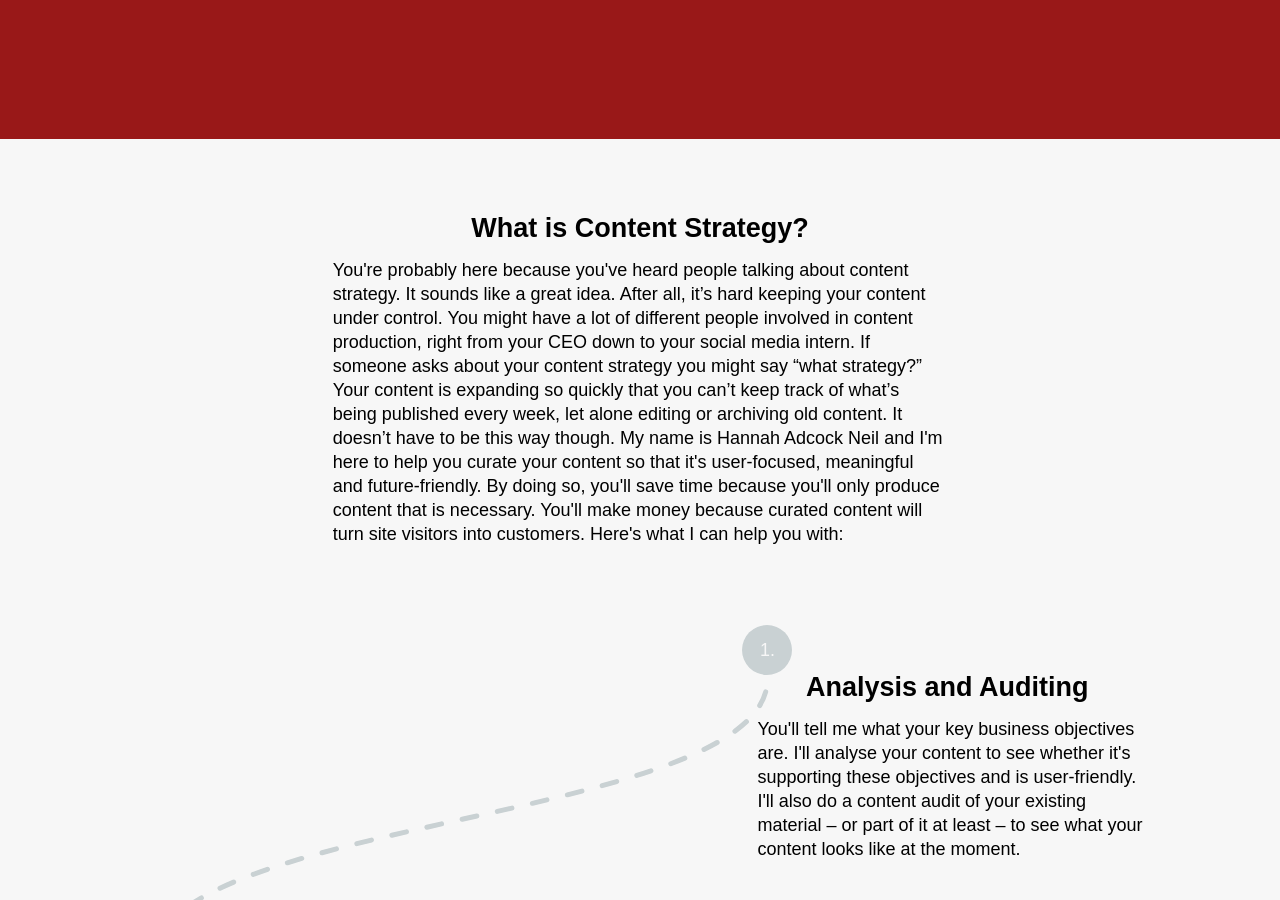
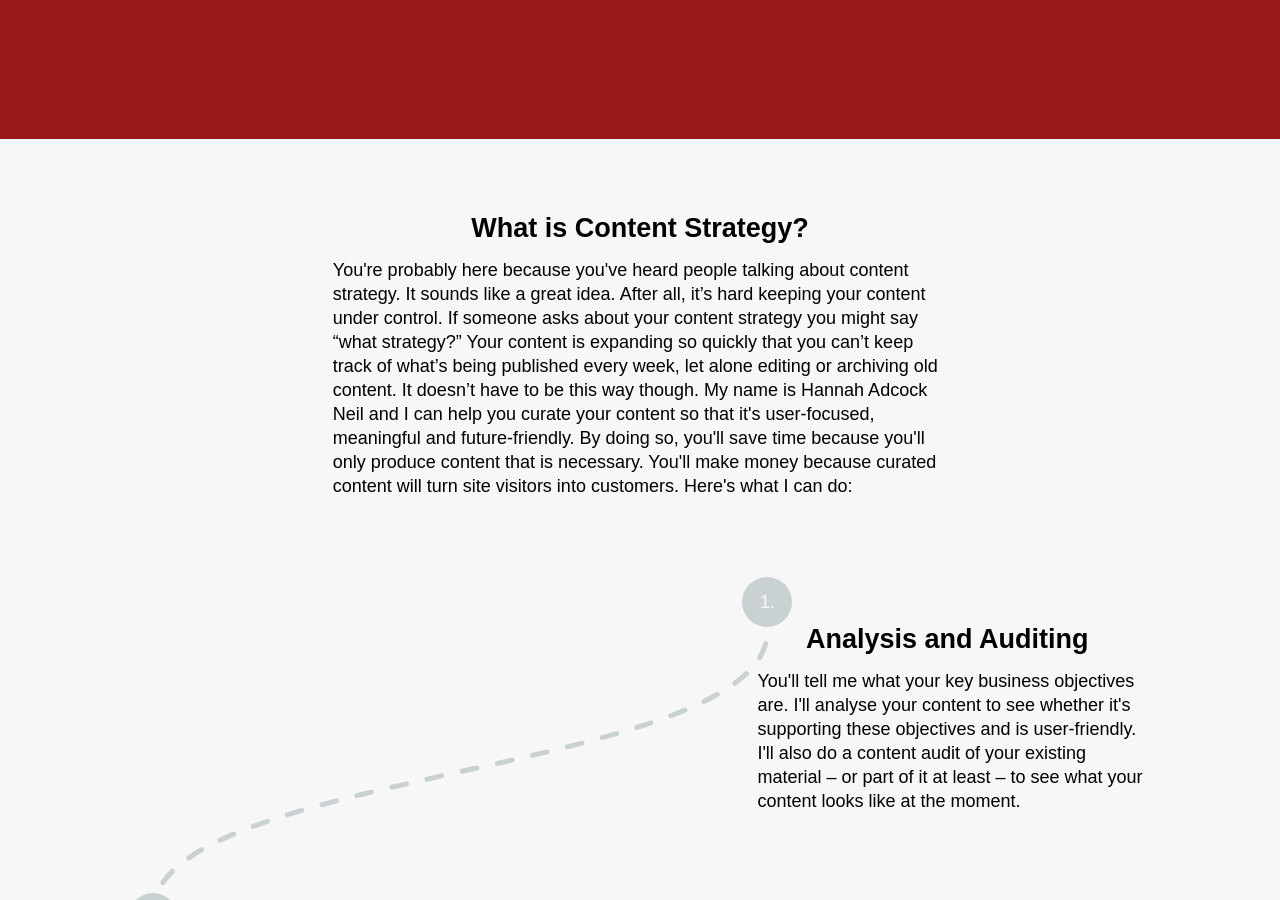
Before and after one commit to smokingpun/smokingpun.github.io, a Jekyll site: the page built from index.html, in a window 1280 px wide and 900 px high, scrolled down 394 px. Built offline with Jekyll 4.4.1, drawn with Linux system fonts in a browser that asks for light colours; nearby versions of some CDN libraries; some web fonts are replaced; Markdown is read by kramdown in place of the engine named in the settings.

Commit message:
editing changes

```diff
--- a/_layouts/homepage.html
+++ b/_layouts/homepage.html
@@ -52,7 +52,7 @@
     <section class="journey_center">
       <article>
         <h2 id="what_is_content_strategy_section">What is Content Strategy?</h2>
-        <p>You're probably here because you've heard people talking about content strategy. It sounds like a great idea. After all, it’s hard keeping your content under control. You might have a lot of different people involved in content production, right from your CEO down to your social media intern. If someone asks about your content strategy you might say “what strategy?” Your content is expanding so quickly that you can’t keep track of what’s being published every week, let alone editing or archiving old content. It doesn’t have to be this way though. My name is <a href="http://www.linkedin.com/in/hannahadcock">Hannah Adcock Neil</a> and I'm here to help you curate your content so that it's user-focused, meaningful and future-friendly. By doing so, you'll save time because you'll only produce content that is necessary. You'll make money because curated content will turn site visitors into customers. Here's what I can help you with:</p>
+        <p>You're probably here because you've heard people talking about content strategy. It sounds like a great idea. After all, it’s hard keeping your content under control. If someone asks about your content strategy you might say “what strategy?” Your content is expanding so quickly that you can’t keep track of what’s being published every week, let alone editing or archiving old content. It doesn’t have to be this way though. My name is <a href="http://www.linkedin.com/in/hannahadcock">Hannah Adcock Neil</a> and I can help you curate your content so that it's user-focused, meaningful and future-friendly. By doing so, you'll save time because you'll only produce content that is necessary. You'll make money because curated content will turn site visitors into customers. Here's what I can do:</p>
       </article>
      </section>
     <section class="journey_analysis">
```
